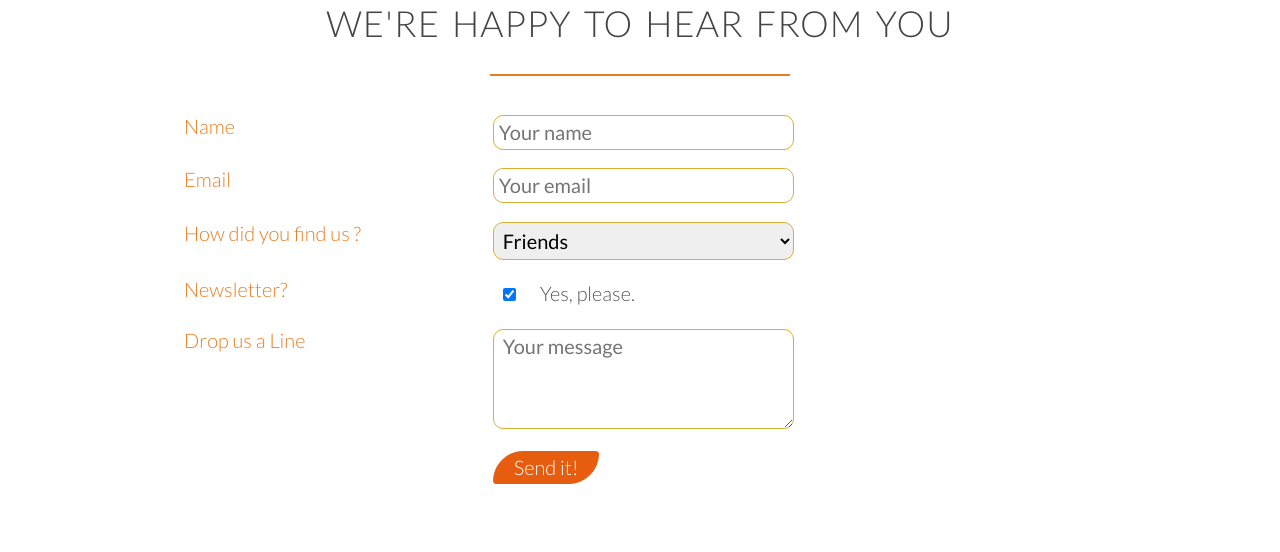
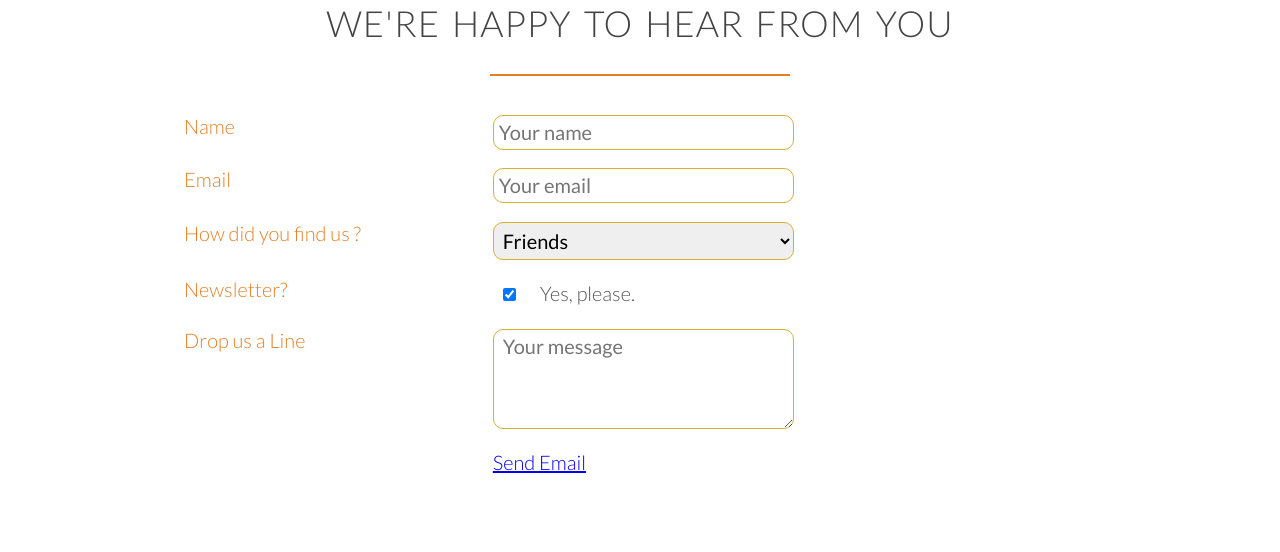
Before and after one commit to PrimeZar/2-PrimeZar-Food, a plain HTML site: page index.html in a window 1280 px wide. Shown: the part 4870-5422 px from the top of the page. Drawn offline with nearby package versions, Linux system fonts and the light colour scheme.

Commit message:
<a href = "mailto: abc@example.com">Send Email</a>

```diff
--- a/index.html
+++ b/index.html
@@ -401,7 +401,8 @@ Title: Get food fast — not fast food.
                             <Label>&nbsp; </Label>
                         </div>
                         <div class="col span-2-of-3">
-                            <input type="submit" value="Send it!">
+                            <!-- <input type="submit" value="Send it!"> -->
+                            <a href = "mailto: abc@example.com">Send Email</a>
                         </div>
                     </div>
                 </form>
```
